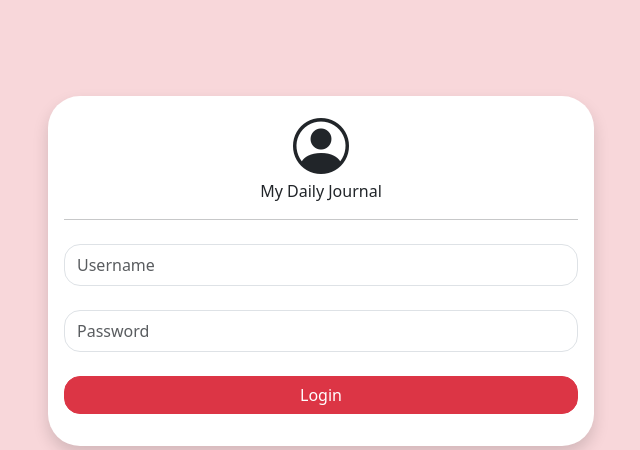
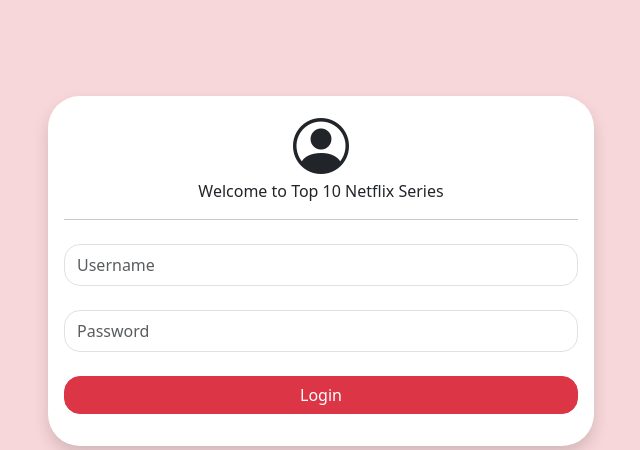
Before and after one commit to kearakha/netflix-series, a PHP site: page /login.php in a window 1280 px wide. Shown: the top 450 px of the page, without its empty margins (319-959 px from the left). Run offline with PHP 8.4, Linux system fonts and the light colour scheme.

Commit message:
ubah judul form login

```diff
--- a/login.php
+++ b/login.php
@@ -77,7 +77,7 @@
               <div class="card-body">
                 <div class="text-center mb-3">
                   <i class="bi bi-person-circle h1 display-4"></i>
-                  <p>My Daily Journal</p>
+                  <p>Welcome to Top 10 Netflix Series</p>
                   <hr />
                 </div>
                 <form action="" method="post">
```
